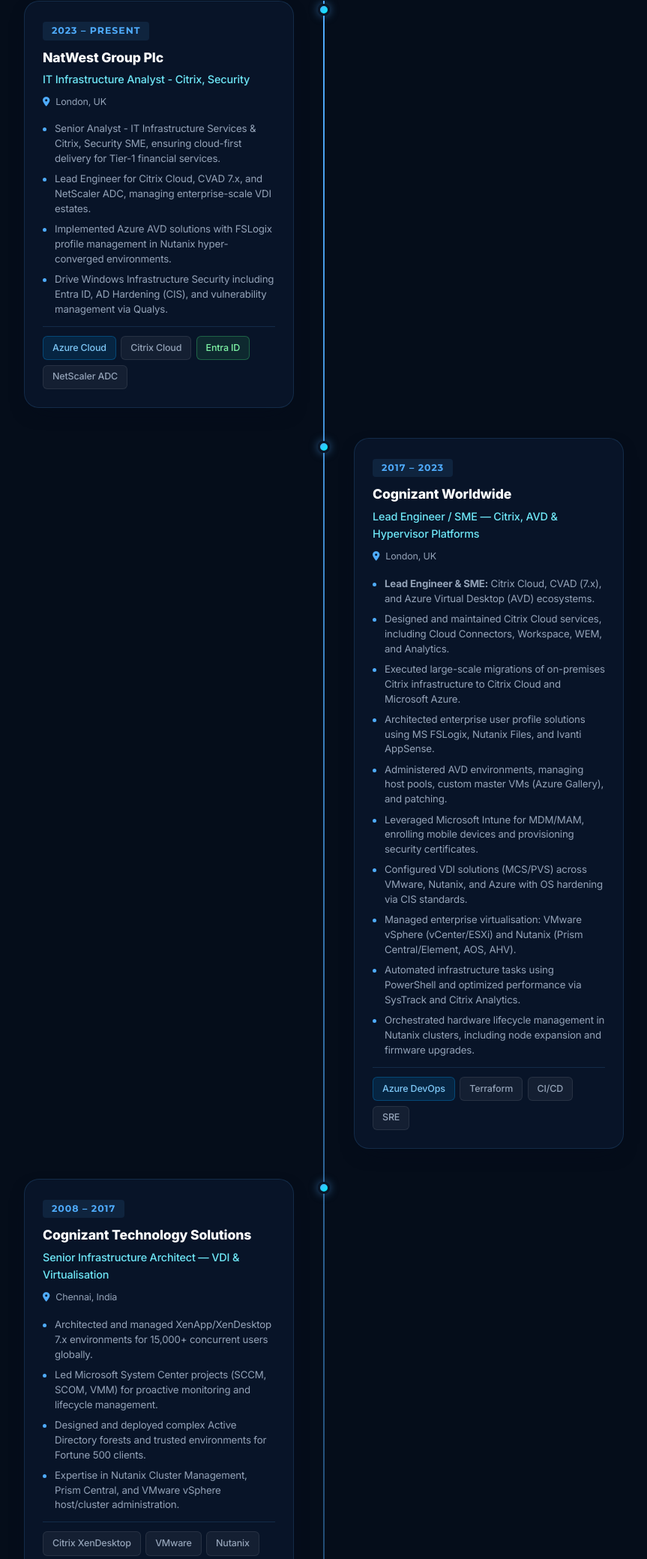
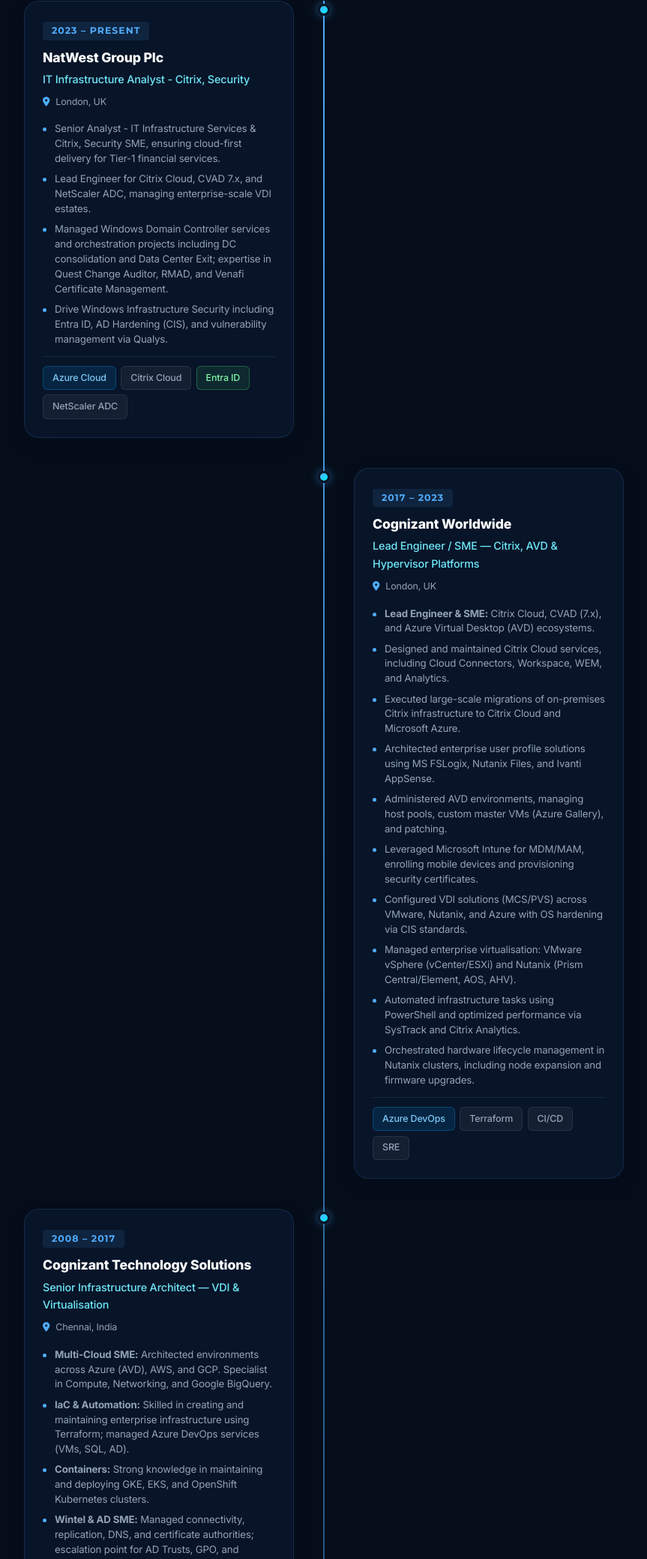
Before and after one commit to APDSADMIN/apexdigits-website, a plain HTML site: page experience.html in a window 1280 px wide. Shown: the part 721-2800 px from the top of the page at 75% size, without its empty margins (208-1071 px from the left). Drawn offline with Linux system fonts and the light colour scheme.

Commit message:
Refine NatWest achievements and overhaul Cognizant 2008-2017 with comprehensive SME summary

```diff
--- a/experience.html
+++ b/experience.html
@@ -64,12 +64,12 @@
                         <div class="timeline-location"><i class="fas fa-map-marker-alt"></i> London, UK</div>
                         <ul class="timeline-bullets">
                             <li>Senior Analyst - IT Infrastructure Services &amp; Citrix, Security SME, ensuring
-                                cloud-first
-                                delivery for Tier-1 financial services.</li>
+                                cloud-first delivery for Tier-1 financial services.</li>
                             <li>Lead Engineer for Citrix Cloud, CVAD 7.x, and NetScaler ADC, managing enterprise-scale
                                 VDI estates.</li>
-                            <li>Implemented Azure AVD solutions with FSLogix profile management in Nutanix
-                                hyper-converged environments.</li>
+                            <li>Managed Windows Domain Controller services and orchestration projects including DC
+                                consolidation and Data Center Exit; expertise in Quest Change Auditor, RMAD, and Venafi
+                                Certificate Management.</li>
                             <li>Drive Windows Infrastructure Security including Entra ID, AD Hardening (CIS), and
                                 vulnerability management via Qualys.</li>
                         </ul>
@@ -128,14 +128,23 @@
                         <div class="timeline-role">Senior Infrastructure Architect — VDI &amp; Virtualisation</div>
                         <div class="timeline-location"><i class="fas fa-map-marker-alt"></i> Chennai, India</div>
                         <ul class="timeline-bullets">
-                            <li>Architected and managed XenApp/XenDesktop 7.x environments for 15,000+ concurrent users
-                                globally.</li>
-                            <li>Led Microsoft System Center projects (SCCM, SCOM, VMM) for proactive monitoring and
-                                lifecycle management.</li>
-                            <li>Designed and deployed complex Active Directory forests and trusted environments for
-                                Fortune 500 clients.</li>
-                            <li>Expertise in Nutanix Cluster Management, Prism Central, and VMware vSphere host/cluster
-                                administration.</li>
+                            <li><strong>Multi-Cloud SME:</strong> Architected environments across Azure (AVD), AWS, and
+                                GCP. Specialist in Compute, Networking, and Google BigQuery.</li>
+                            <li><strong>IaC & Automation:</strong> Skilled in creating and maintaining enterprise
+                                infrastructure using Terraform; managed Azure DevOps services (VMs, SQL, AD).</li>
+                            <li><strong>Containers:</strong> Strong knowledge in maintaining and deploying GKE, EKS, and
+                                OpenShift Kubernetes clusters.</li>
+                            <li><strong>Wintel & AD SME:</strong> Managed connectivity, replication, DNS, and
+                                certificate authorities; escalation point for AD Trusts, GPO, and PowerShell automation.
+                            </li>
+                            <li><strong>M365 & SharePoint:</strong> Led SharePoint 2013 migrations and M365/Exchange
+                                administration; managed System Center Suite (VMM, SCCM, SCOM).</li>
+                            <li><strong>Citrix & VDI Architect:</strong> Designed CVAD 7.x ecosystems with PVS/MCS;
+                                orchestrated user profiles via FSLogix, Nutanix Files, and Ivanti AppSense.</li>
+                            <li><strong>Hypervisor Lead:</strong> Managed VMware vSphere (vCenter/ESXi) and Nutanix
+                                (AOS/AHV/Prism Central) with hardware lifecycle and DR planning.</li>
+                            <li><strong>Security & Hardening:</strong> Implemented CIS OS hardening via GPO; managed
+                                vulnerability systems via Qualys and WSUS.</li>
                         </ul>
                         <div class="timeline-tags">
                             <span class="skill-tag">Citrix XenDesktop</span>
```
